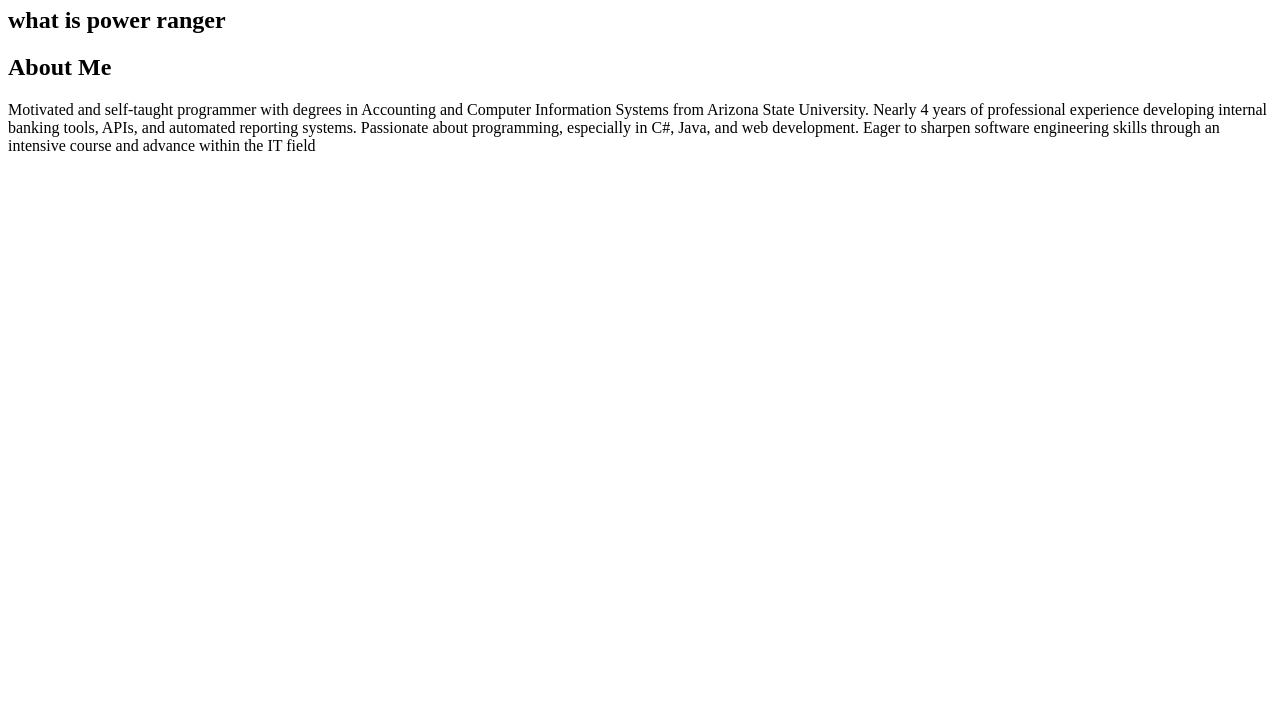
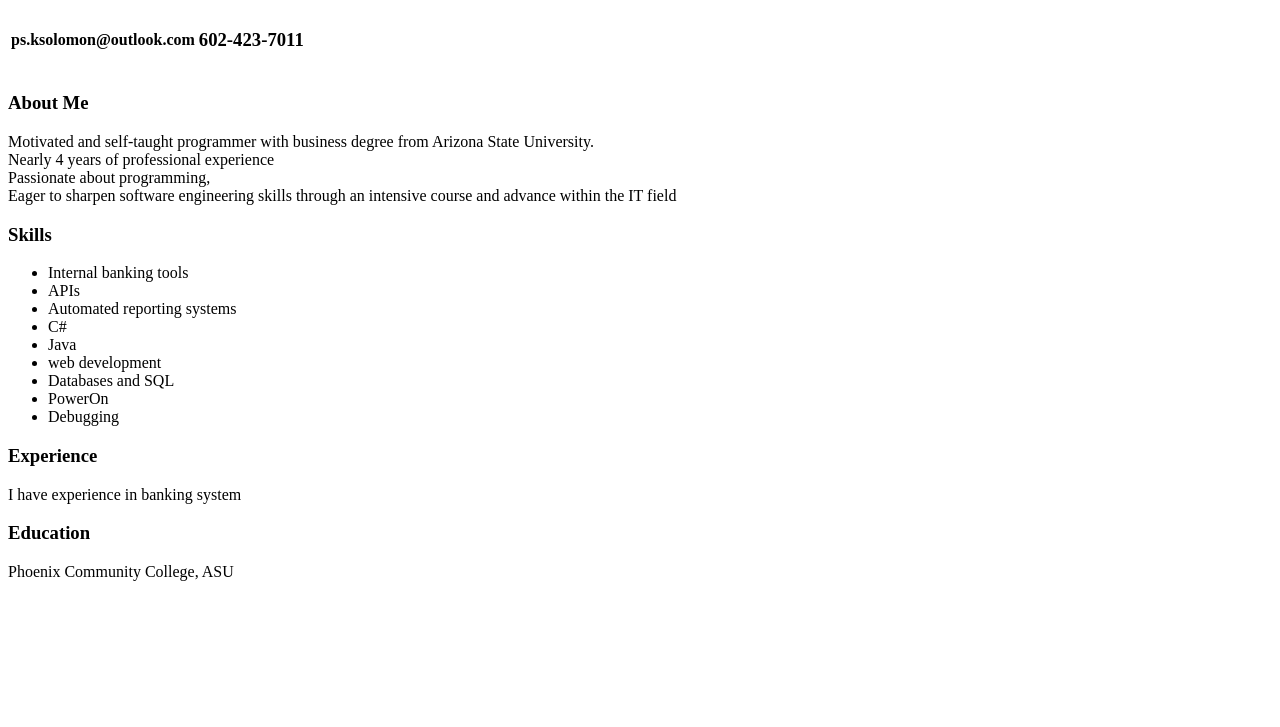
Before and after one commit to kbieman21/resume, a plain HTML site: page index.html in a window 1280 px wide. Shown: the part 73-800 px from the top of the page. Drawn offline with Linux system fonts and the light colour scheme.

Commit message:
Updated my Skill Information

```diff
--- a/index.html
+++ b/index.html
@@ -43,18 +43,52 @@ add a google font that you enjoy -->
 <head>
     <meta charset="UTF-8">
     <meta name="viewport" content="width=device-width, initial-scale=1.0">
-    <title>My Resume</title>
+    <title>Kibreab Solomon</title>
 </head>
 <body>
-    <h1>Hello World</h1>
-    <h2>what is power ranger</h2>
-    <section class="aboutme">
-        <h1>About Me</h1>
-        <p>Motivated and self-taught programmer with degrees in Accounting and Computer Information Systems from Arizona State University.
-            Nearly 4 years of professional experience developing internal banking tools, APIs, and automated reporting systems.
-            Passionate about programming, especially in C#, Java, and web development.
-            Eager to sharpen software engineering skills through an intensive course and advance within the IT field
-        </p>
+    <div class="contact-information">
+        <h1>Kibreab Solomon</h1>
+        <table>
+            <tr>
+                <td> <h4>ps.ksolomon@outlook.com</h4></td>
+                <td><h3>602-423-7011</h3></td>
+            </tr>
+        </table>
+
+
+
+    </div>
+    <section class="about-me">
+        <h3>About Me</h3>
+        <p>Motivated and self-taught programmer with business degree from Arizona State University. <br>
+            Nearly 4 years of professional experience  <br> Passionate about programming, <br>
+            Eager to sharpen software engineering skills through an intensive course and advance within the IT field<br></p>
+
+
+    </section>
+    <section class="skills">
+        <h3>Skills</h3>
+        <ul>
+            <li>Internal banking tools</li>
+            <li>APIs</li>
+            <li>Automated reporting systems</li>
+            <li>C#</li>
+            <li>Java</li>
+            <li>web development</li>
+            <li>Databases and SQL</li>
+            <li>PowerOn</li>
+            <li>Debugging</li>
+
+
+        </ul>
+    </section>
+    <section class="experience">
+        <h3>Experience</h3>
+        <p>I have experience in banking system</p>
+    </section>
+    <section class="education">
+        <h3>Education</h3>
+        <p>Phoenix Community College, ASU</p>
     </section>
 </body>
 </html>
```
